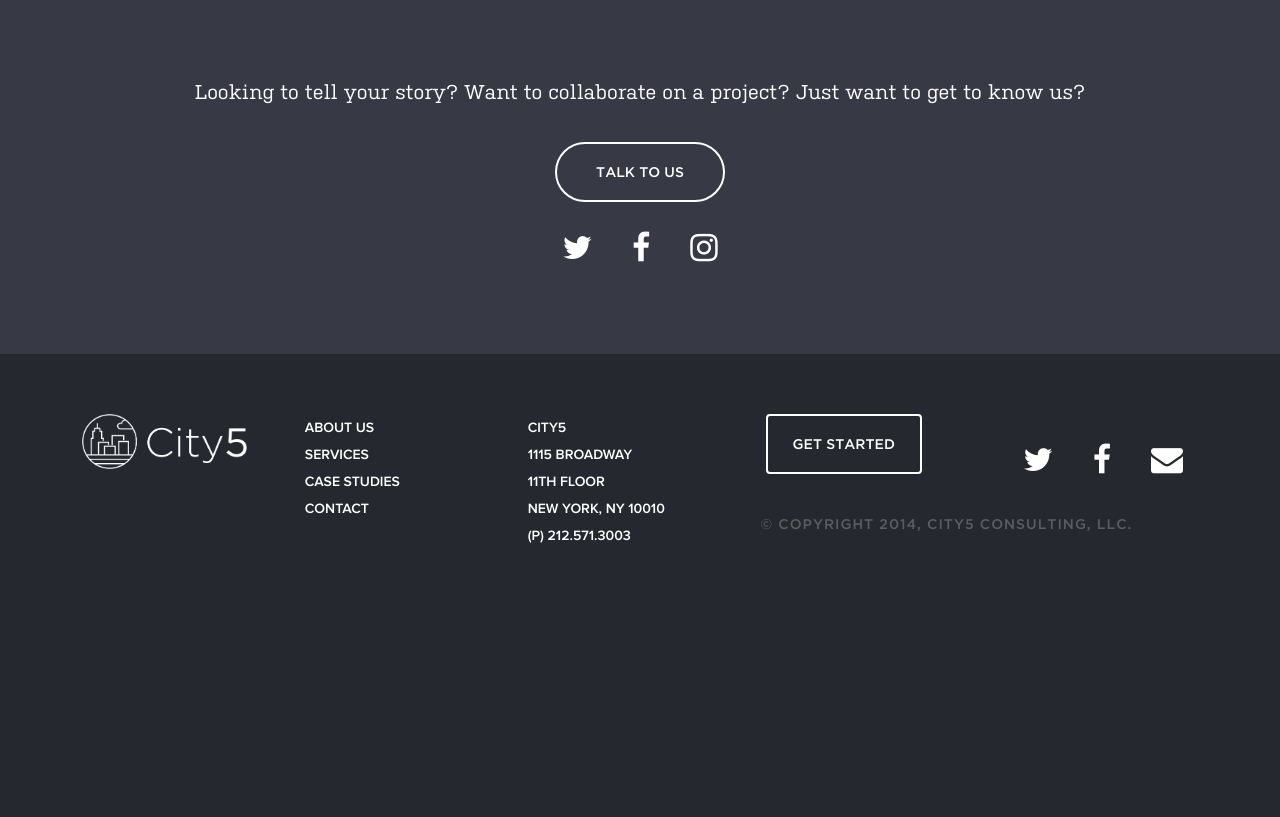
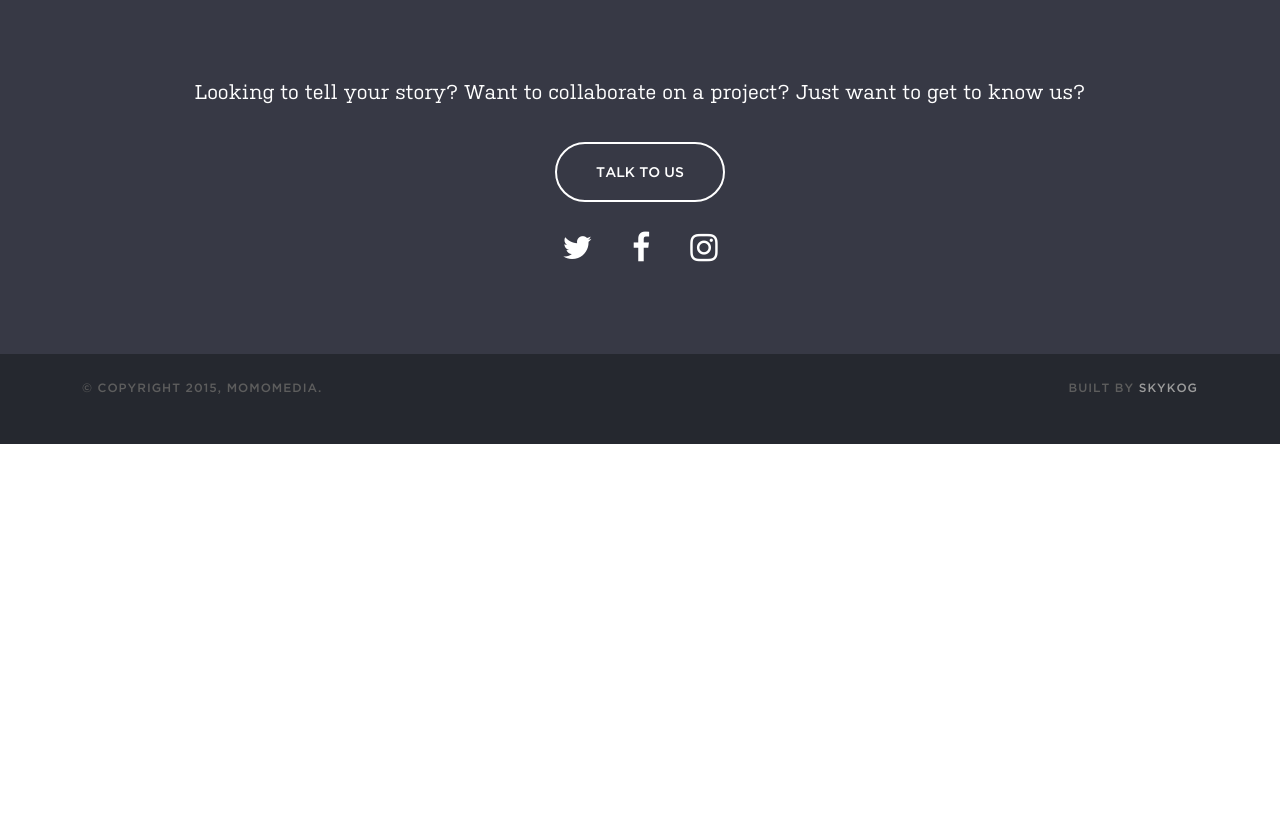
Before and after one commit to akashdevaraju/momomedia-site, a PHP site: page / in a window 1280 px wide. Shown: the part 2908-3725 px from the top of the page. After the commit the page ends 3352 px from the top, so only its background shows below. Run offline with PHP 8.4, Linux system fonts and the light colour scheme; some libraries are stand-ins or nearby versions.

Commit message:
Footer and links

```diff
--- a/index.html
+++ b/index.html
@@ -203,7 +203,7 @@
     <section id="footer" class="content-section text-center container">
       <div class="row footer-primary">
         <h4>Looking to tell your story? Want to collaborate on a project? Just want to get to know us?</h4>
-        <a href="#services" class="contact-send-btn cta-scroll">Talk To Us</a>
+        <a href="mailto:momomediamail@gmail.com" class="contact-send-btn cta-scroll" target="_blank">Talk To Us</a>
         <ul class="social-icons">
           <li><a href="https://twitter.com/momomediatweet" target="_blank"><i class="fa fa-twitter"></i></a></li>
           <li><a href="https://www.facebook.com/Momo-Media-610135872450415" target="_blank"><i class="fa fa-facebook"></i></a></li>
@@ -213,54 +213,11 @@
     </section>
     <section id="footer-secondary" class="content-section text-center container">
       <div class="row footer-secondary">
-        <div class="col-xs-12 col-sm-7">
-          <div class="row">
-            <div class="col-xs-12 col-sm-4">
-              <img class="logo-light-large" src="img/logo-light-large.png" alt="">
-            </div>
-            <div class="col-xs-6 col-sm-4">
-              <ul class="footer-links">
-                <li class="page-scroll">
-                  <a href="#about">About Us</a>
-                </li>
-                <li class="page-scroll">
-                  <a href="#services">Services</a>
-                </li>
-                <li class="page-scroll">
-                  <a href="#case-study">Case Studies</a>
-                </li>
-                <li class="page-scroll">
-                  <a href="#footer">Contact</a>
-                </li>
-              </ul>
-            </div>
-            <div class="col-xs-6 col-sm-4">
-              <ul class="footer-links">
-                <li>City5</li>
-                <li>1115 Broadway</li>
-                <li>11th Floor</li>
-                <li>New York, NY 10010</li>
-                <li>(p) 212.571.3003</li>
-              </ul>
-            </div>
-          </div>
+        <div class="col-xs-6">
+          <h6>&copy; Copyright 2015, MomoMedia.</h6>
         </div>
-        <div class="col-xs-12 col-sm-5">
-          <div class="col-xs-12 col-md-12 col-lg-5">
-            <a href="#services" class="contact-send-btn cta-scroll">Get started</a>
-          </div>
-          <div class="col-xs-12 col-md-12 col-lg-7">
-            <ul class="social-icons">
-              <li><a href=""><i class="fa fa-twitter"></i></a></li>
-              <li><a href=""><i class="fa fa-facebook"></i></a></li>
-              <li><a href=""><i class="fa fa-envelope"></i></a></li>
-            </ul>
-          </div>
-          <div class="row">
-            <div class="col-xs-12 col-md-12 col-lg-12">
-              <h6>&copy; Copyright 2014, City5 Consulting, LLC.</h6>
-            </div>
-          </div>
+        <div class="col-xs-6">
+          <h6 class="pull-right">Built by <a href="http://twitter.com/skykog" class="referral-link" target="_blank">SkyKOG</a></h6>
         </div>
       </div>
     </section>
--- a/sass/styles.css
+++ b/sass/styles.css
@@ -458,8 +458,8 @@ section.selectfield-container {
 #footer-secondary {
   background: #25282F;
   width: 100%;
-  padding-top: 60px;
-  padding-bottom: 250px; }
+  padding-top: 27px;
+  padding-bottom: 15px; }
   #footer-secondary .footer-secondary {
     max-width: 1146px;
     margin: 0 auto; }
@@ -499,11 +499,9 @@ section.selectfield-container {
     #footer-secondary .footer-secondary h6 {
       text-align: left;
       text-transform: uppercase;
-      font: 14px GothamMedium;
+      font: 12px GothamMedium;
       color: #5D5D5D;
-      margin-top: 30px;
-      letter-spacing: 1px;
-      padding-left: 10px; }
+      letter-spacing: 1px; }
 
 .modal .modal-dialog {
   margin-top: 10%; }
@@ -1060,4 +1058,7 @@ section.selectfield-container {
   .social-icons li + li {
     padding-left: 16px; }
 
+a.referral-link {
+  color: #9C9C9C; }
+
 /*# sourceMappingURL=styles.css.map */
--- a/sass/styles.scss
+++ b/sass/styles.scss
@@ -505,8 +505,8 @@ section.selectfield-container {
 #footer-secondary {
   background: #25282F;
   width: 100%;
-  padding-top: 60px;
-  padding-bottom: 250px;
+  padding-top: 27px;
+  padding-bottom: 15px;
   .footer-secondary {
     max-width: 1146px;
     margin: 0 auto;
@@ -551,11 +551,9 @@ section.selectfield-container {
     h6 {
       text-align: left;
       text-transform: uppercase;
-      font: 14px GothamMedium;
+      font: 12px GothamMedium;
       color: #5D5D5D;
-      margin-top: 30px;
       letter-spacing: 1px;
-      padding-left: 10px;
     }
   }
 }
@@ -1290,3 +1288,6 @@ and (max-device-width : 568px) {
     padding-left: 16px;
   }
 }
+a.referral-link {
+  color: #9C9C9C;
+}
```
Also changed, not shown: 1 other file.
